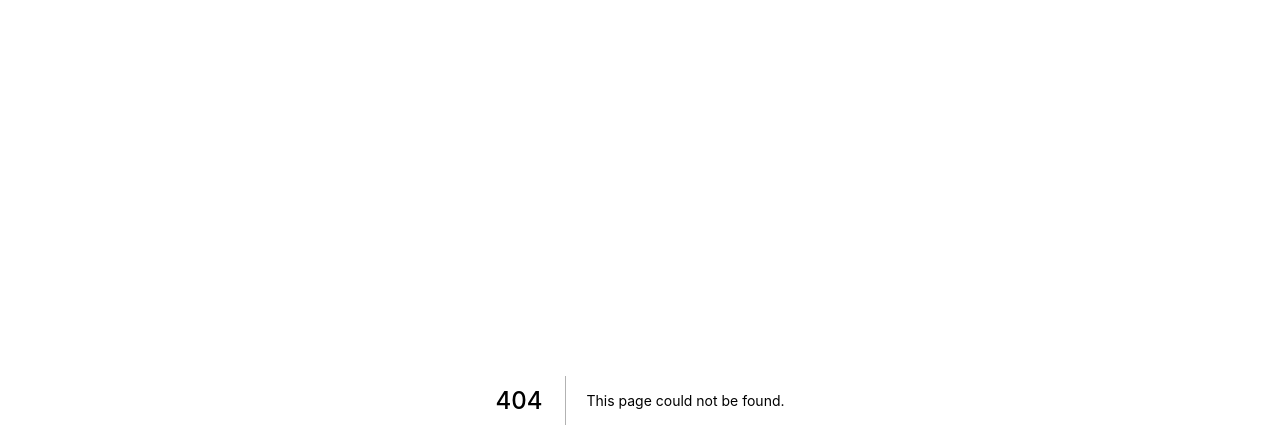
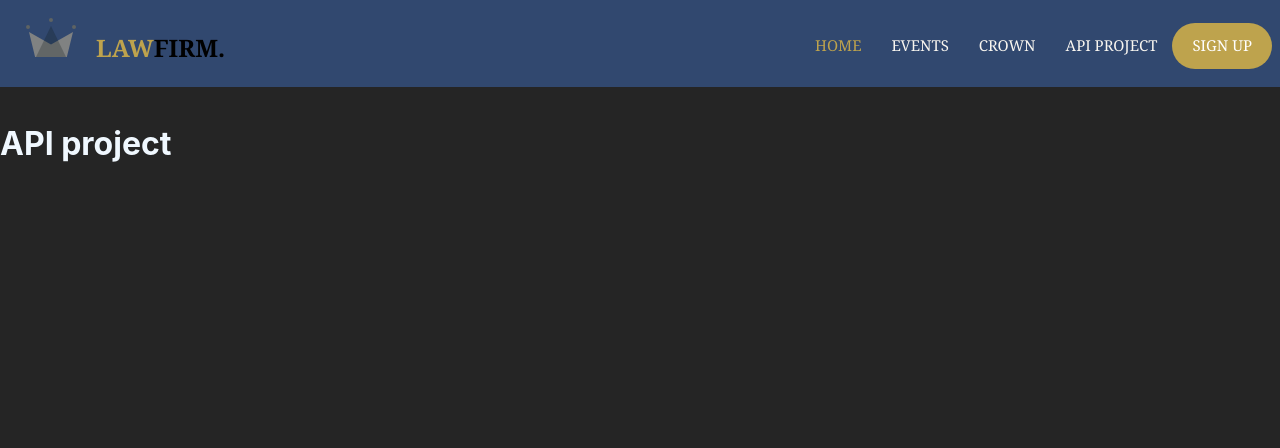
Before and after one commit to sian-0018/109_w12_PJ, a Next.js app: page /project in a window 1280 px wide. Before the commit this address had no page. Shown: the top 448 px of the page. Built offline with nearby package versions, Linux system fonts and the light colour scheme.

Commit message:
Add /prodect/index.js

```diff
--- /dev/null
+++ b/components/api/project.js
@@ -0,0 +1,14 @@
+import React from 'react';
+import Link from 'next/link';
+// import styles from './MenuItem.module.scss';
+
+function MenuItem({ title, imageUrl, size }) {
+	const linkUrl = `/crown/shop/${title}`;
+	return (
+		<div >
+			<h1>API project</h1>
+		</div>
+	);
+}
+
+export default MenuItem;
--- a/components/layout/Nav.js
+++ b/components/layout/Nav.js
@@ -61,7 +61,7 @@ export default function Nav() {
 									</ul>
 								</li>
 								<li>
-									<a href="#">API Project</a>
+									<a href="/project">API Project</a>
 								</li>
 								<li className={styles.btn_cta}>
 									<a href="#">
--- /dev/null
+++ b/pages/project/index.js
@@ -0,0 +1,12 @@
+import Layout from '../../components/layout/Layout';
+import MenuContainer from '../../components/api/project'
+
+export default function Home({categories}) {
+	return (
+		<div >
+			<Layout>
+        <MenuContainer />
+      </Layout>
+		</div>
+	);
+}
--- a/styles/globals.css
+++ b/styles/globals.css
@@ -15,3 +15,7 @@ a {
 * {
   box-sizing: border-box;
 }
+
+h1{
+  color: aliceblue;
+}
```
